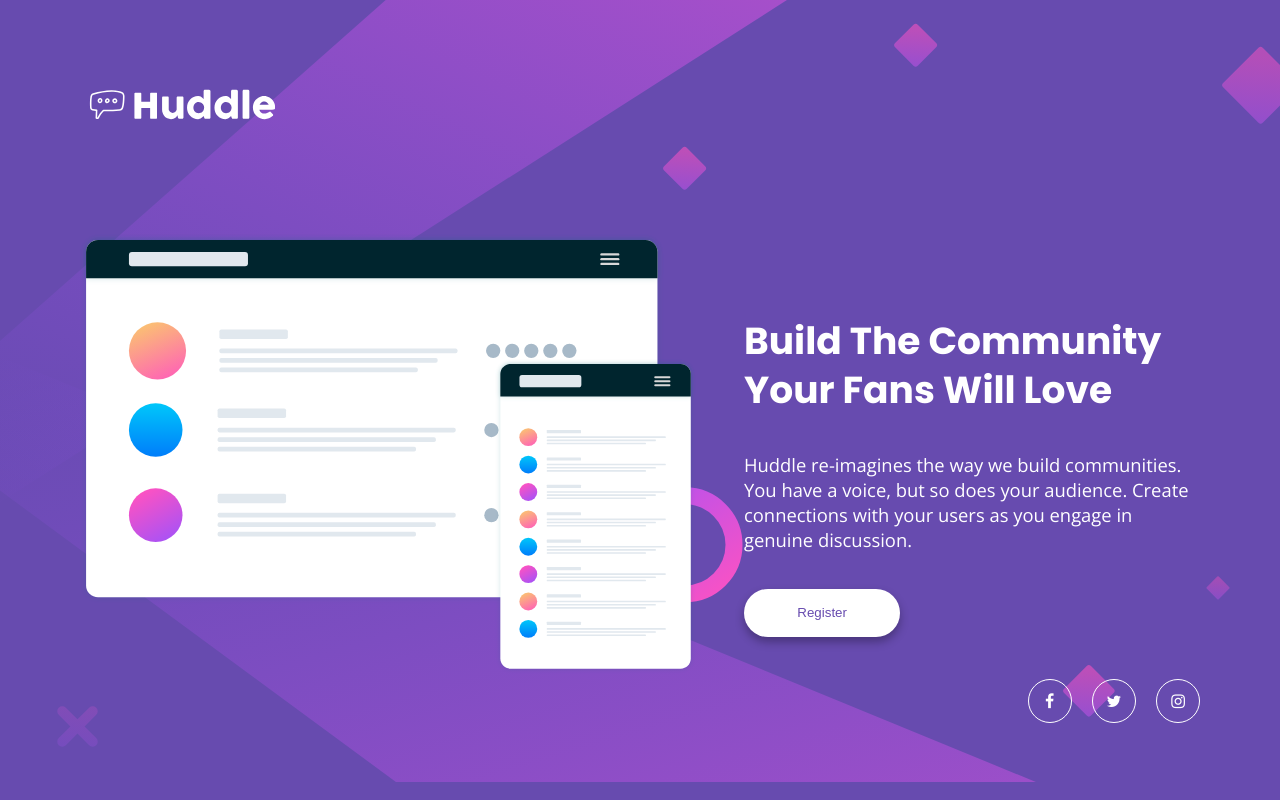
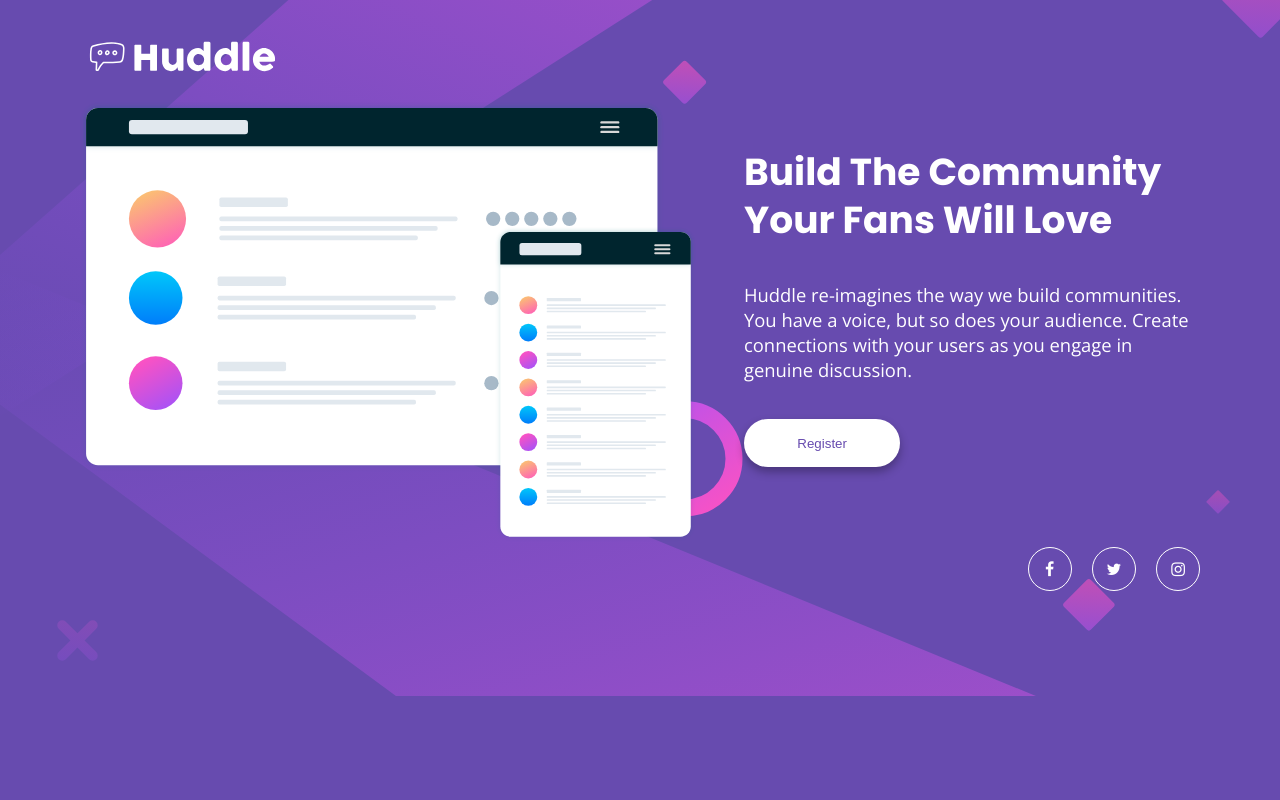
Before and after one commit to vishwas0459/Frontend-Mentors, a website: page huddle-landing-page-with-single-introductory-section/index.html in a window 1280 px wide. Drawn offline with nearby package versions, Linux system fonts and the light colour scheme.

Commit message:
fixed image position

```diff
--- a/huddle-landing-page-with-single-introductory-section/index.html
+++ b/huddle-landing-page-with-single-introductory-section/index.html
@@ -35,7 +35,7 @@
 			</div>
 		</main>
 
-		<footer class="container">
+		<footer>
 			<div class="social-icons">
 				<ul>
 					<li>
--- a/huddle-landing-page-with-single-introductory-section/style.css
+++ b/huddle-landing-page-with-single-introductory-section/style.css
@@ -11,6 +11,7 @@ body {
 	color: #fff;
 	font-family: 'Open Sans', sans-serif;
 	background: hsl(257, 40%, 49%) url('./images/bg-desktop.svg') no-repeat center center;
+	max-height: 100vh;
 }
 
 h1 {
@@ -21,14 +22,16 @@ h1 {
 	margin: 0 5em;
 }
 
+header {
+	padding: 2em 0 1em;
+}
 header img {
-	margin-top: 5em;
-	margin-bottom: 6.25em;
 	width: 200px;
 }
 
-main {
+main.container {
 	display: flex;
+	max-height: 500px;
 }
 
 .main-img {
@@ -47,7 +50,7 @@ main {
 
 .main-content h1 {
 	font-size: 2.35em;
-	margin-top: 2.2em;
+	margin-top: 1.2em;
 	line-height: 1.3;
 }
 
@@ -75,7 +78,7 @@ button:hover {
 	display: flex;
 	justify-content: flex-end;
 	align-items: center;
-	margin-bottom: 2.5em;
+	margin: 0 5em;
 }
 
 .social-icons ul {
```
